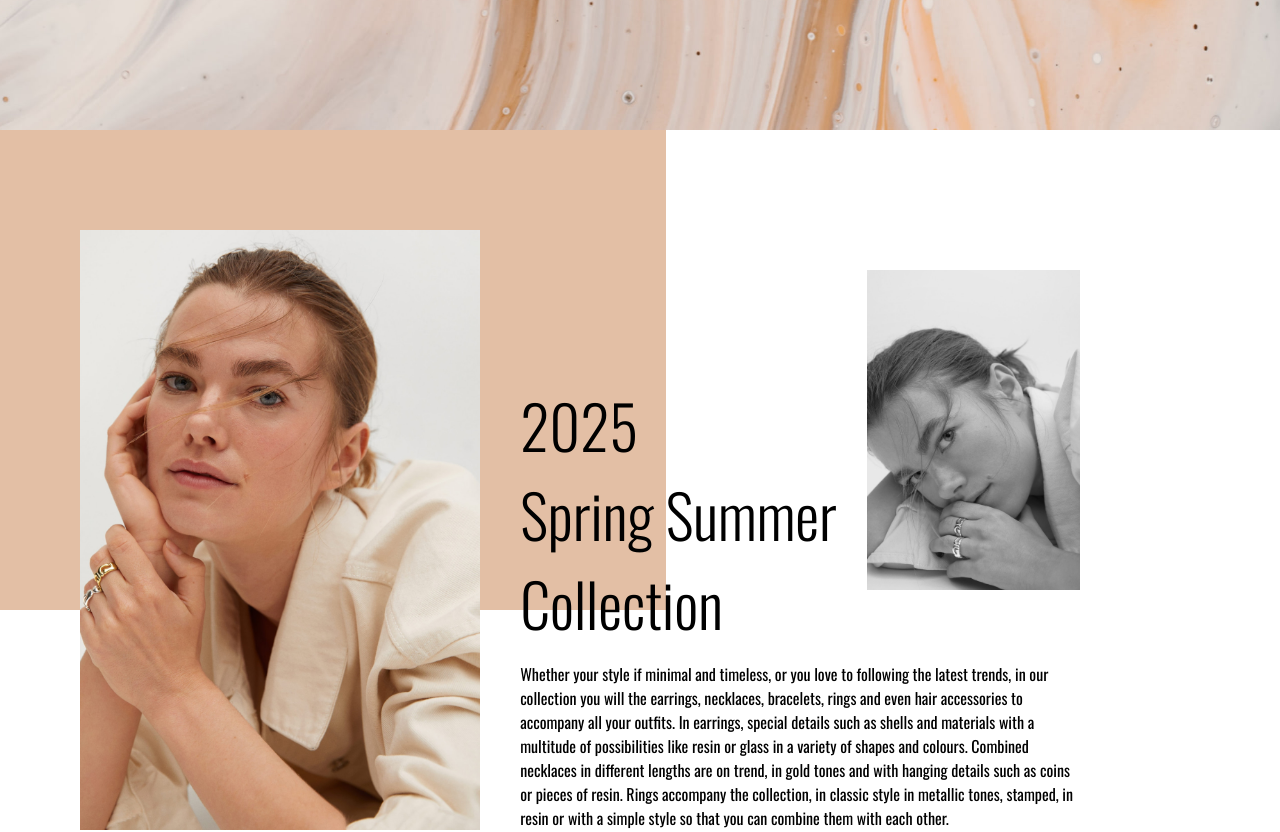
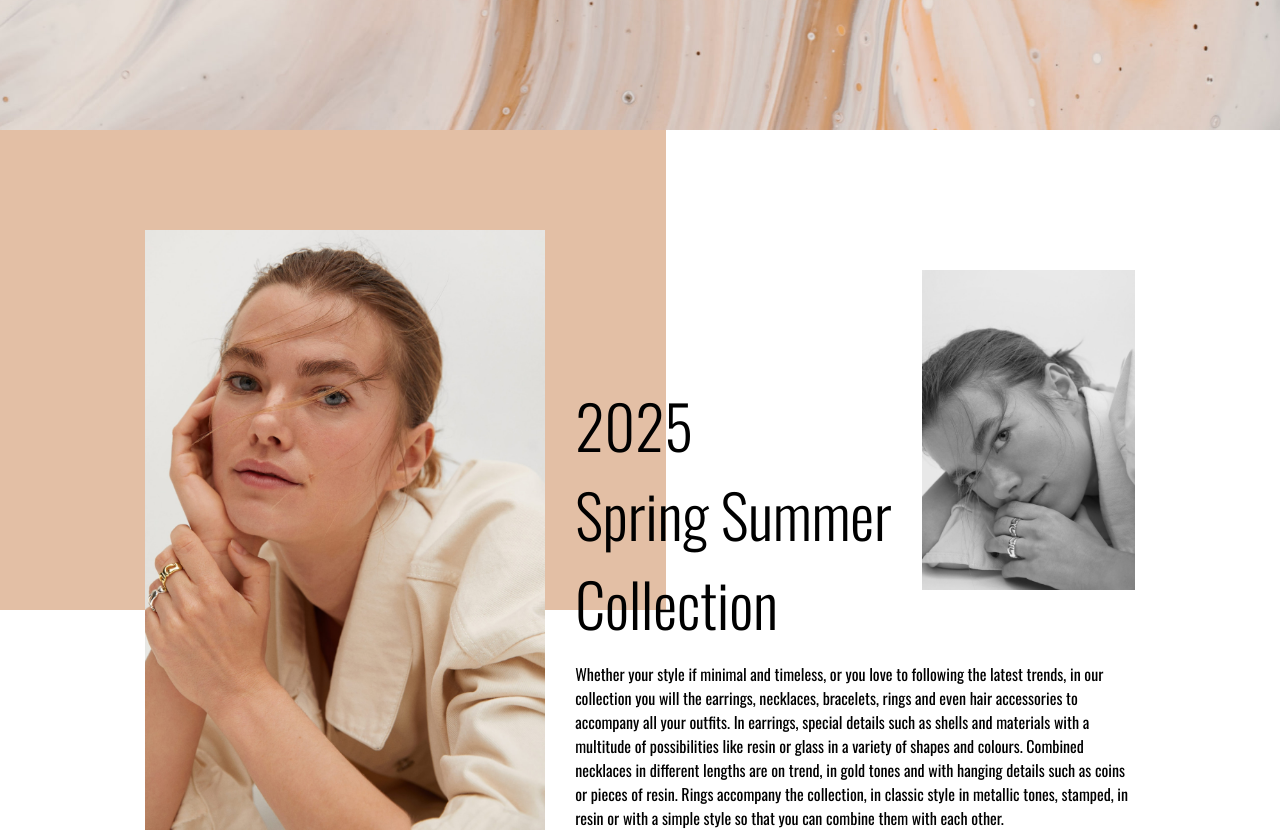
Before and after one commit to ejk0731/betty-react, a Next.js app: page / in a window 1280 px wide. Shown: the part 960-1792 px from the top of the page. Built offline with nearby package versions, Linux system fonts and the light colour scheme.

Commit message:
style: fix Collection layout

```diff
--- a/app/page.tsx
+++ b/app/page.tsx
@@ -1,7 +1,3 @@
-import Image from 'next/image';
-
-import imageCollection from '@/public/images/main_section2_banner.jpg';
-import imageCollection2 from '@/public/images/main_section2_banner2.jpg';
 import Layout from '@/components/Layout/Layout';
 import MainBanner from '@/components/Home/MainBanner';
 import Collection from '@/components/Home/Collection';
--- a/components/Home/Collection.module.scss
+++ b/components/Home/Collection.module.scss
@@ -18,7 +18,7 @@
   display: flex;
   justify-content: center;
   align-items: flex-start;
-  width: 80%;
+  width: 65%;
   height: 800px;
   padding: 100px 0;
   margin: 0 auto;
@@ -29,8 +29,8 @@
   flex-direction: column;
   justify-content: space-between;
   height: 100%;
-  margin-left: 40px;
-  margin-right: 120px;
+  margin-left: 30px;
+  // margin-right: 100px;
 }
 
 .title_wrap {
```
